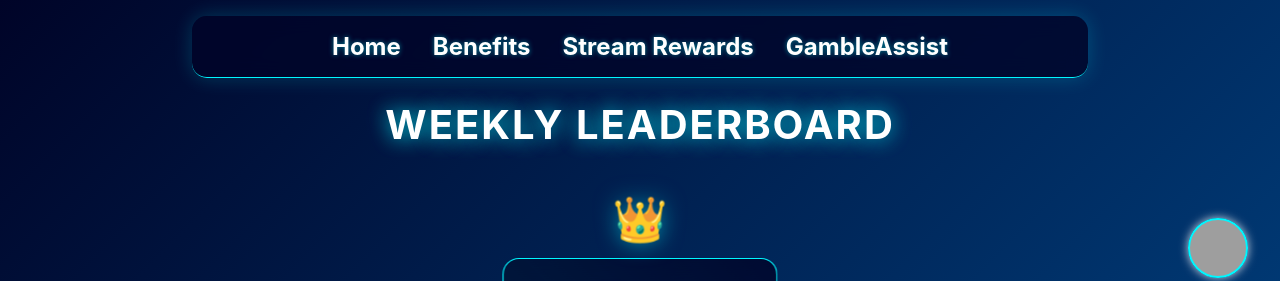
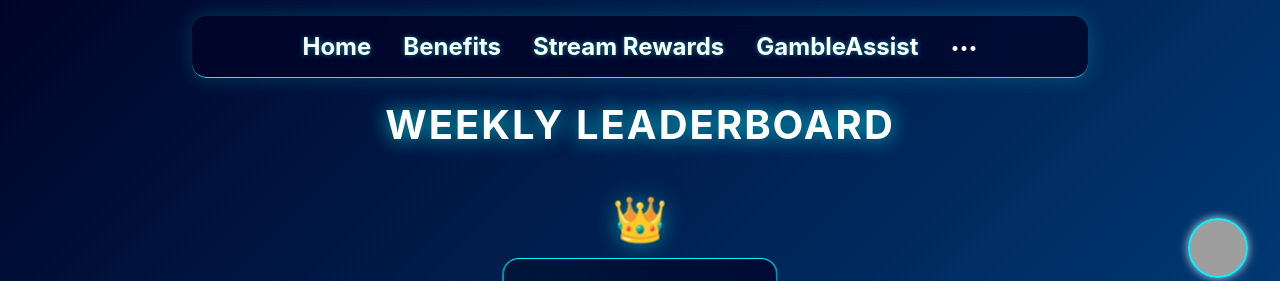
Before and after one commit to Davzzz2/lb-test, a plain HTML site: page index.html in a window 1280 px wide. Shown: the top 281 px of the page. Drawn offline with Linux system fonts and the light colour scheme; no server answers; grey boxes are pictures that could not be loaded.

Commit message:
Update index.html

```diff
--- a/index.html
+++ b/index.html
@@ -16,6 +16,10 @@
             <a href="../benefits/benefits.html" class="nav-link">Benefits</a>
             <a href="../StreamRewards/index.html" class="nav-link">Stream Rewards</a>
             <a href="https://gambleassist.pro" class="nav-link" target="_blank">GambleAssist</a>
+        </div>
+        <!-- Hamburger Icon for mobile -->
+        <div class="hamburger-menu" id="hamburger-menu">
+            &#x2022;&#x2022;&#x2022; <!-- Represents the three dots -->
         </div>
     </div>
 </nav>
```
Lines whose indentation alone changed are shown as unchanged.
